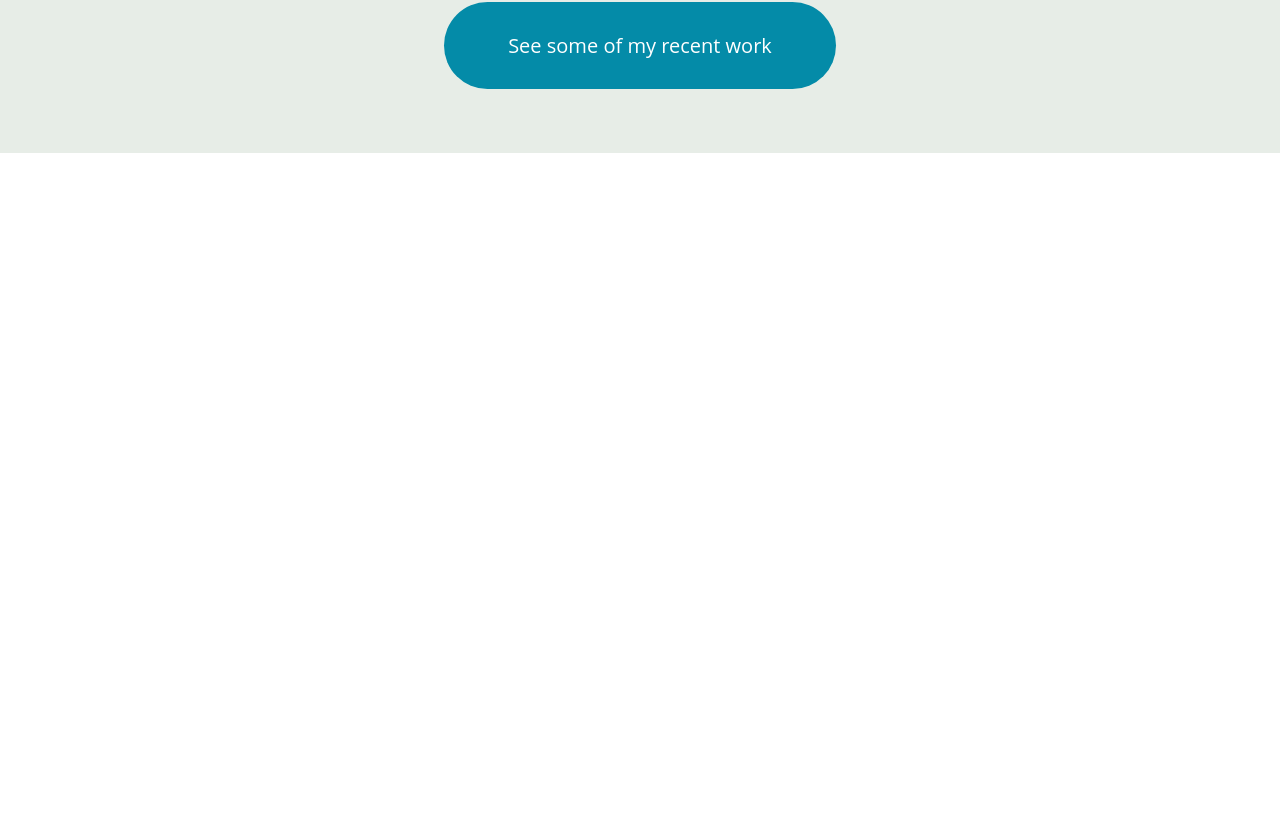
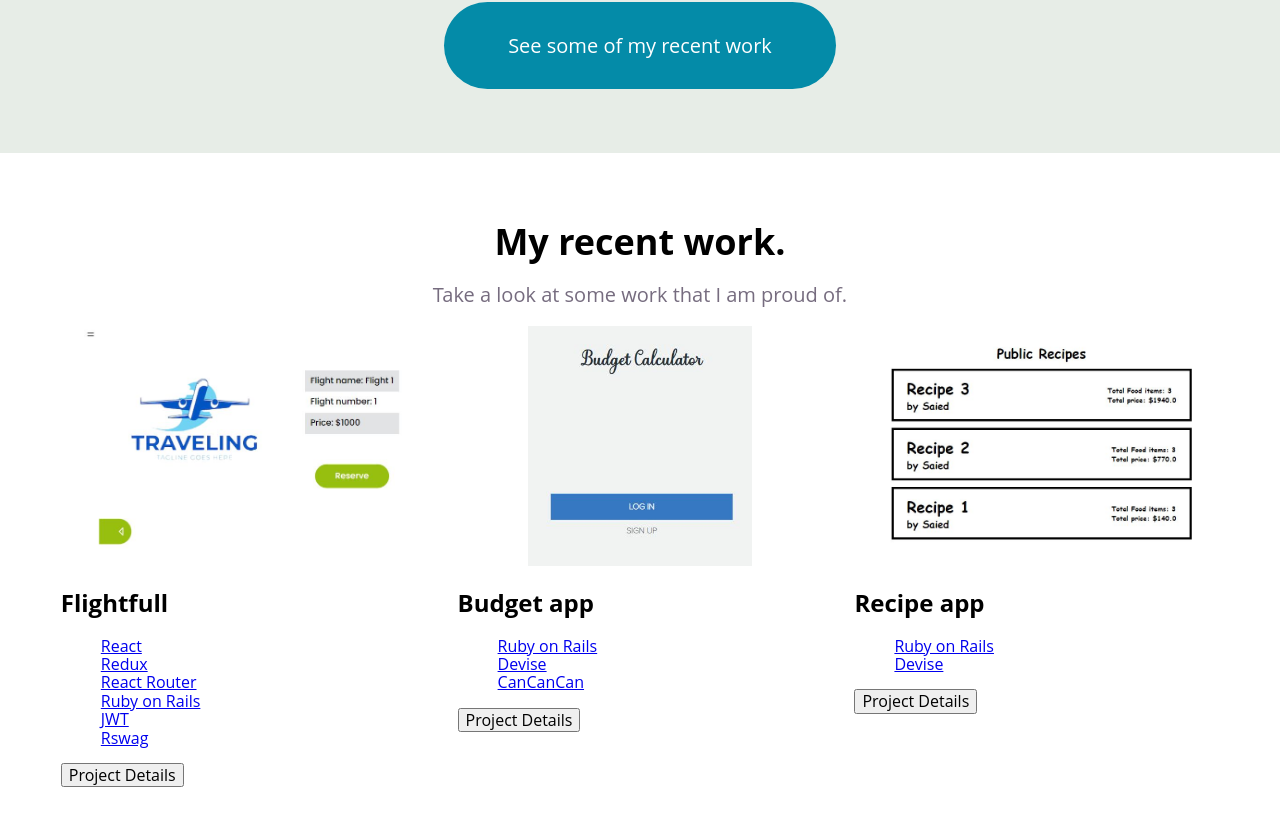
Before and after one commit to saied2035/My-portfolio, a React (Create React App) app: page / in a window 1280 px wide. Shown: the part 1406-2220 px from the top of the page. Before the commit the page ends 1559 px from the top, so only its background shows below. Built offline with nearby package versions, Linux system fonts and the light colour scheme; a web font is replaced by a local one.

Commit message:
prepare projects' cards

```diff
--- a/src/App.js
+++ b/src/App.js
@@ -1,12 +1,14 @@
 import Header from './components/header/header';
 import HeadingSection from './components/headingSection/headingSection';
 import WorkSection from './components/workSection/workSection';
+import Portfolio from './components/portfolio/portfolio';
 
 const App = () => (
   <main className="flex flex-column">
     <Header />
     <HeadingSection />
     <WorkSection />
+    <Portfolio />
   </main>
 );
 
--- a/src/components/portfolio/portfolio.js
+++ b/src/components/portfolio/portfolio.js
@@ -1,4 +1,69 @@
+import { BiLinkExternal } from 'react-icons/bi';
+import { AiFillGithub } from 'react-icons/ai';
+import projects from './projectsData';
+
 const Portfolio = () => (
+  <section id="portfolio" className="pa4 flex justify-center flex-wrap" style={{ columnGap: '2rem' }}>
+    <p className="f2 tc w-100 mb0 b">My recent work.</p>
+    <p className="f4 w-100 tc" style={{ color: '#766C7F' }}>Take a look at some work that I am proud of.</p>
+    {
+projects.map((project) => (
+  <>
+    <div key={project.id} className="w-30">
+      <img
+        alt="work-card"
+        src={project.preview}
+        style={{
+          width: '100%',
+          height: '15rem',
+          objectFit: 'contain',
+          objectPosition: 'center',
+        }}
+      />
+      <h2>{project.name}</h2>
+      <ul className="list">
+        {
+        project.technologies.map((tech) => (
+          <li key={project.id}><a clssName="db" href={tech.link} target="_blank" rel="noreferrer">{tech.name}</a></li>
+        ))
+        }
+      </ul>
+      <button type="button">Project Details</button>
+    </div>
+    <div className="dn" key={project.id}>
+      <img
+        alt="work-card"
+        src={project.popupPreview}
+        style={{
+          width: '100%',
+          objectFit: 'contain',
+          objectPosition: 'center',
+        }}
+      />
+      <h2>{project.name}</h2>
+      <ul className="list">
+        {
+        project.technologies.map((tech) => (
+          <li key={project.id}><a clssName="db" href={tech.link} target="_blank" rel="noreferrer">{tech.name}</a></li>
+        ))
+        }
+      </ul>
+      <p>{project.info}</p>
+      <a className="db" href={project.demo}>
+        Live Demo
+        {' '}
+        <BiLinkExternal />
+      </a>
+      <a className="db" href={project.source}>
+        Source Code
+        {' '}
+        <AiFillGithub />
+      </a>
+    </div>
+  </>
+))
+    }
+  </section>
 );
 
 export default Portfolio;
--- a/src/components/portfolio/projectsData.js
+++ b/src/components/portfolio/projectsData.js
@@ -1,15 +1,15 @@
-import flightfullImgPreview from './screenshots/Flightfull/preview.jpg'
-import flightfullPopupImgPreview from './screenshots/Flightfull/popup-preview.jpg'
-import budgetAppImgPreview from './screenshots/Budget-app/preview.jpg'
-import budgetAppPopupImgPreview from './screenshots/Budget-app/popup-preview.jpg'
-import recipeAppImgPreview from './screenshots/Recipe-app/preview.jpg'
-import recipeAppPopupImgPreview from './screenshots/Recipe-app/popup-preview.jpg'
-import spaceTravellerImgPreview from './screenshots/Space-traveller/preview.jpg'
-import spaceTravellerPopupImgPreview from './screenshots/Space-traveller/popup-preview.jpg'
-import mathMagicianImgPreview from './screenshots/Math-magician/preview.jpg'
-import mathMagicianPopupImgPreview from './screenshots/Math-magician/popup-preview.jpg'
-import movies2WatchImgPreview from './screenshots/Movies2Watch/preview.jpg'
-import movies2WatchPopupImgPreview from './screenshots/Movies2Watch/popup-preview.jpg'
+import flightfullImgPreview from './screenshots/Flightfull/preview.jpg';
+import flightfullPopupImgPreview from './screenshots/Flightfull/popup-preview.jpg';
+import budgetAppImgPreview from './screenshots/Budget-app/preview.jpg';
+import budgetAppPopupImgPreview from './screenshots/Budget-app/popup-preview.jpg';
+import recipeAppImgPreview from './screenshots/Recipe-app/preview.jpg';
+import recipeAppPopupImgPreview from './screenshots/Recipe-app/popup-preview.jpg';
+import spaceTravellerImgPreview from './screenshots/Space-traveller/preview.jpg';
+import spaceTravellerPopupImgPreview from './screenshots/Space-traveller/popup-preview.jpg';
+import mathMagicianImgPreview from './screenshots/Math-magician/preview.jpg';
+import mathMagicianPopupImgPreview from './screenshots/Math-magician/popup-preview.jpg';
+import movies2WatchImgPreview from './screenshots/Movies2Watch/preview.jpg';
+import movies2WatchPopupImgPreview from './screenshots/Movies2Watch/popup-preview.jpg';
 
 const projects = [
   {
@@ -19,27 +19,27 @@ const projects = [
     technologies: [
       {
         name: 'React',
-     link: 'https://github.com/facebook/react'
+        link: 'https://github.com/facebook/react',
       },
       {
         name: 'Redux',
-     link: 'https://github.com/reduxjs/redux'
+        link: 'https://github.com/reduxjs/redux',
       },
       {
         name: 'React Router',
-     link: 'https://github.com/remix-run/react-router'
+        link: 'https://github.com/remix-run/react-router',
       },
       {
         name: 'Ruby on Rails',
-     link:'https://github.com/rails/rails'
+        link: 'https://github.com/rails/rails',
       },
       {
         name: 'JWT',
-     link: 'https://github.com/jwt/ruby-jwt'
+        link: 'https://github.com/jwt/ruby-jwt',
       },
       {
         name: 'Rswag',
-      link: 'https://github.com/rswag/rswag'
+        link: 'https://github.com/rswag/rswag',
       },
     ],
     popupPreview: flightfullPopupImgPreview,
@@ -54,19 +54,19 @@ const projects = [
     technologies: [
       {
         name: 'Ruby on Rails',
-     link:'https://rubyonrails.org/'
+        link: 'https://rubyonrails.org/',
       },
       {
         name: 'Devise',
-     link: 'https://github.com/heartcombo/devise'
+        link: 'https://github.com/heartcombo/devise',
       },
       {
         name: 'CanCanCan',
-      link: 'https://github.com/CanCanCommunity/cancancan'
+        link: 'https://github.com/CanCanCommunity/cancancan',
       },
     ],
     popupPreview: budgetAppPopupImgPreview,
-    info: "RoR app that helps users to add their categories and transactions.",
+    info: 'RoR app that helps users to add their categories and transactions.',
     demo: 'https://glacial-lake-16247.herokuapp.com/',
     source: 'https://github.com/saied2035/Rails-budget-app',
   },
@@ -77,15 +77,15 @@ const projects = [
     technologies: [
       {
         name: 'Ruby on Rails',
-     link:'https://github.com/rails/rails'
+        link: 'https://github.com/rails/rails',
       },
       {
         name: 'Devise',
-     link: 'https://github.com/heartcombo/devise'
+        link: 'https://github.com/heartcombo/devise',
       },
     ],
     popupPreview: recipeAppPopupImgPreview,
-    info: "A web app which help users to buy and sell recipies online with food and incredients.",
+    info: 'A web app which help users to buy and sell recipies online with food and incredients.',
     demo: 'https://whispering-headland-59856.herokuapp.com/',
     source: 'https://github.com/saied2035/Recipe-app',
   },
@@ -96,15 +96,15 @@ const projects = [
     technologies: [
       {
         name: 'React',
-     link: 'https://github.com/facebook/react'
+        link: 'https://github.com/facebook/react',
       },
       {
         name: 'Redux',
-     link: 'https://github.com/reduxjs/redux'
+        link: 'https://github.com/reduxjs/redux',
       },
       {
         name: 'React Router',
-     link: 'https://github.com/remix-run/react-router'
+        link: 'https://github.com/remix-run/react-router',
       },
     ],
     popupPreview: spaceTravellerPopupImgPreview,
@@ -119,11 +119,11 @@ const projects = [
     technologies: [
       {
         name: 'React',
-     link: 'https://github.com/facebook/react'
+        link: 'https://github.com/facebook/react',
       },
       {
         name: 'React Router',
-     link: 'https://github.com/remix-run/react-router'
+        link: 'https://github.com/remix-run/react-router',
       },
     ],
     popupPreview: mathMagicianPopupImgPreview,
@@ -138,20 +138,22 @@ const projects = [
     technologies: [
       {
         name: 'JavaScript/JavaScript modules/ES6',
-     link: 'https://github.com/lukehoban/es6features'
+        link: 'https://github.com/lukehoban/es6features',
       },
       {
-     name: 'HTML5'
-     link: 'https://www.w3schools.com/html/'
+        name: 'HTML5',
+        link: 'https://www.w3schools.com/html/',
       },
       {
-     name: 'CSS3'
-     link: 'https://www.w3schools.com/css/'
+        name: 'CSS3',
+        link: 'https://www.w3schools.com/css/',
       },
     ],
     popupPreview: movies2WatchPopupImgPreview,
-    info: "Display list of movies and their descriptions with ability of commint, like, and react.",
+    info: 'Display list of movies and their descriptions with ability of commint, like, and react.',
     demo: 'https://saied2035.github.io/movie-app/',
     source: 'https://github.com/saied2035/movie-app',
   },
 ];
+
+export default projects;
```
Also changed, not shown: src/components/portfolio/screenshots/Flightfull/preview.jpg. Lines whose indentation alone changed are shown as unchanged.
